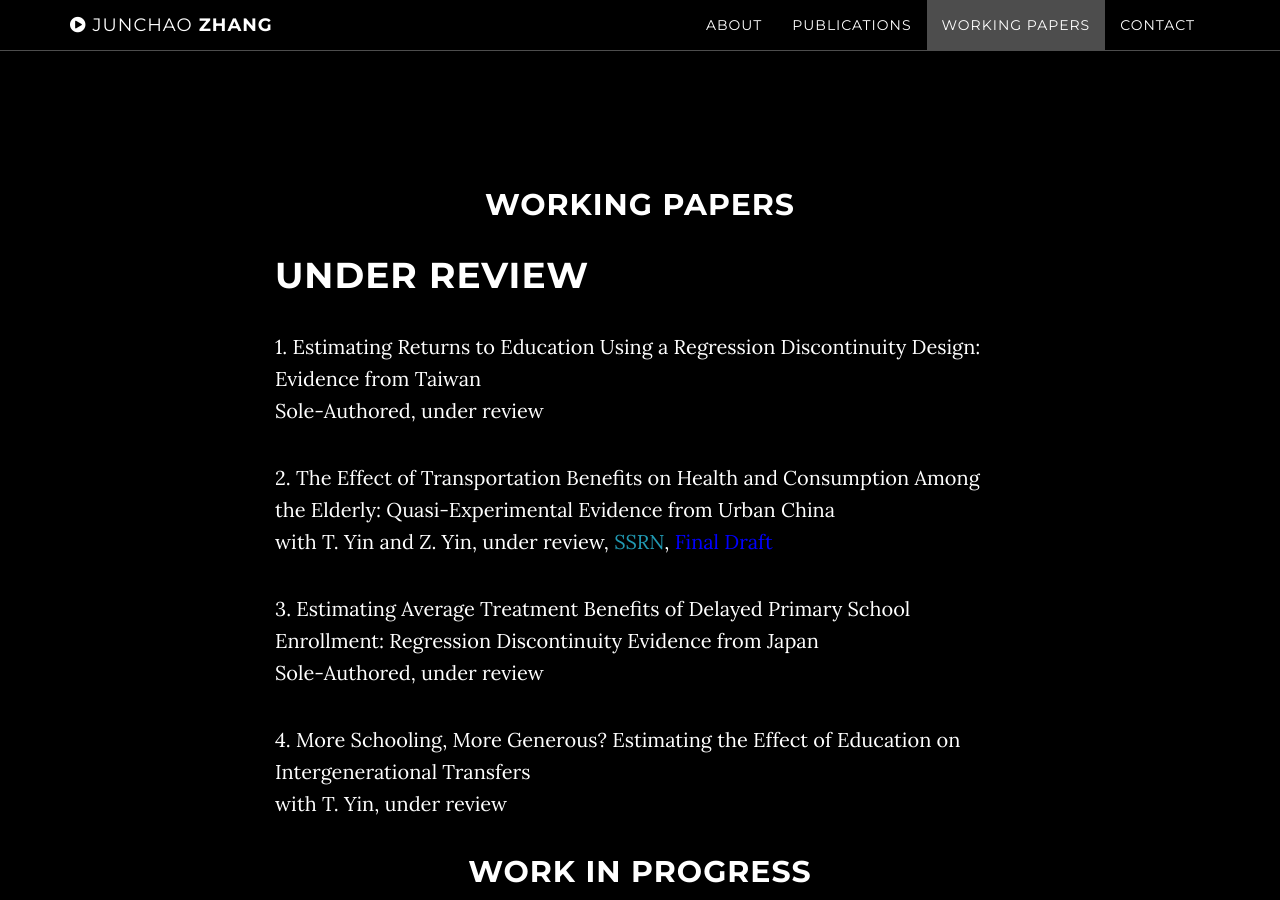
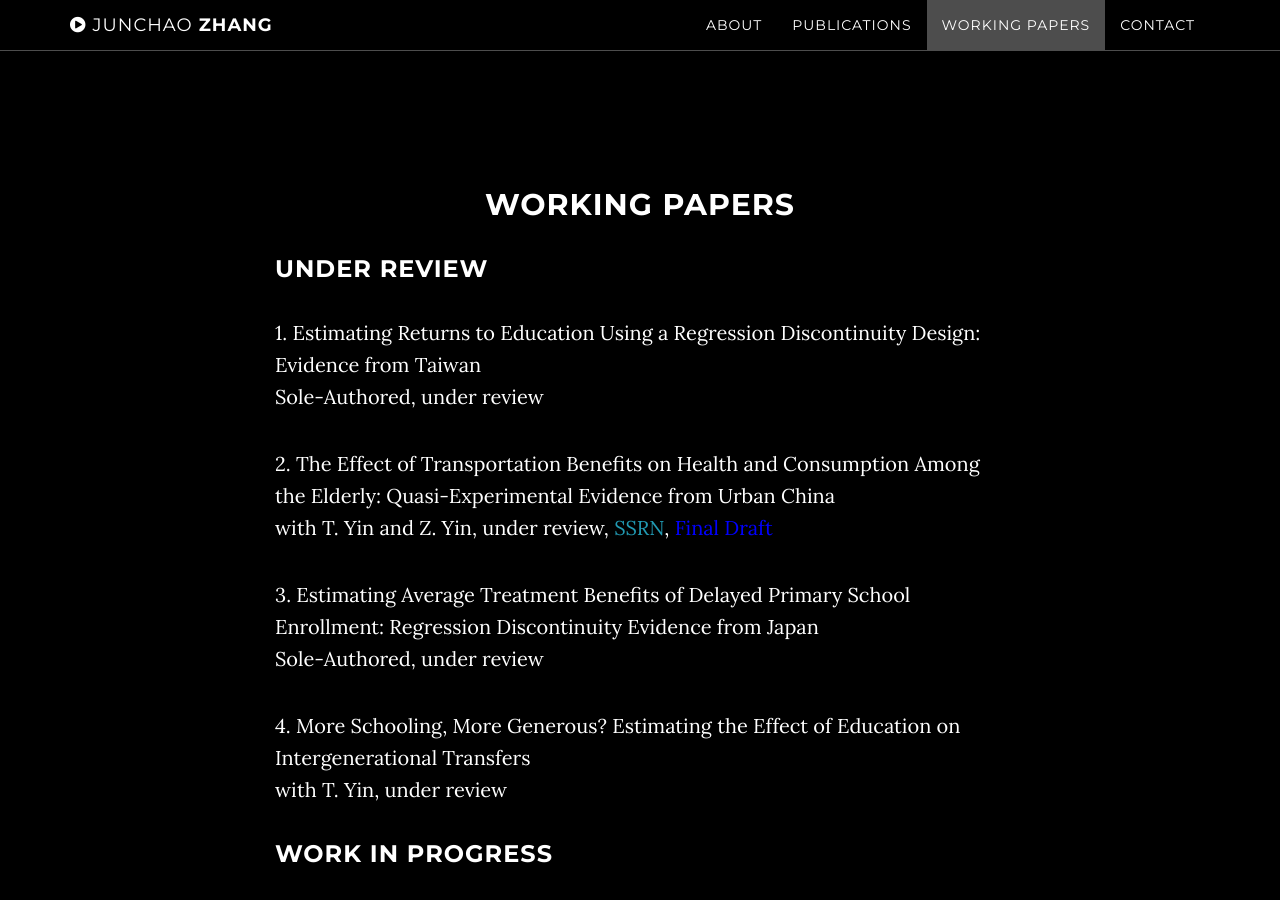
Before and after one commit to ztempest0218/ztempest0218.github.io, a Jekyll site: the page built from index.html, in a window 1280 px wide and 900 px high, scrolled down 2339 px. Built offline with Jekyll 4.4.1, drawn with Linux system fonts in a browser that asks for light colours.

Commit message:
Update workingpapers.html

```diff
--- a/_includes/workingpapers.html
+++ b/_includes/workingpapers.html
@@ -4,7 +4,7 @@
             <div class="container">
                 <div class="col-lg-8 col-lg-offset-2">
                     <h2>Working Papers</h2>
-<h1 align="left">Under Review</h1>
+<h3 align="left">Under Review</h3>
 <p align="left">1. Estimating Returns to Education Using a Regression Discontinuity Design: Evidence from Taiwan<br \>
 Sole-Authored, under review</p>
 
@@ -17,8 +17,7 @@ Sole-Authored, under review</p>
 <p align="left">4. More Schooling, More Generous? Estimating the Effect of Education on Intergenerational Transfers<br \>
 with T. Yin, under review</p>
 
-                 <h2>Work in Progress</h2>
-
+<h3 align="left">Work in Progress</h3>
 <p align="left">1. Immigration and Technology Progress: Evidence from the 1949 Retreat of Kuomintang</p>
 <p align="left">2. Quantity and Quality Trade-Off of Children: Causal Evidence from Taiwan</p>
 <p align="left">3. Does Smoking Keep You Slim? Evidence from Japan's Smoking Ban in the Workplace</p>
```
